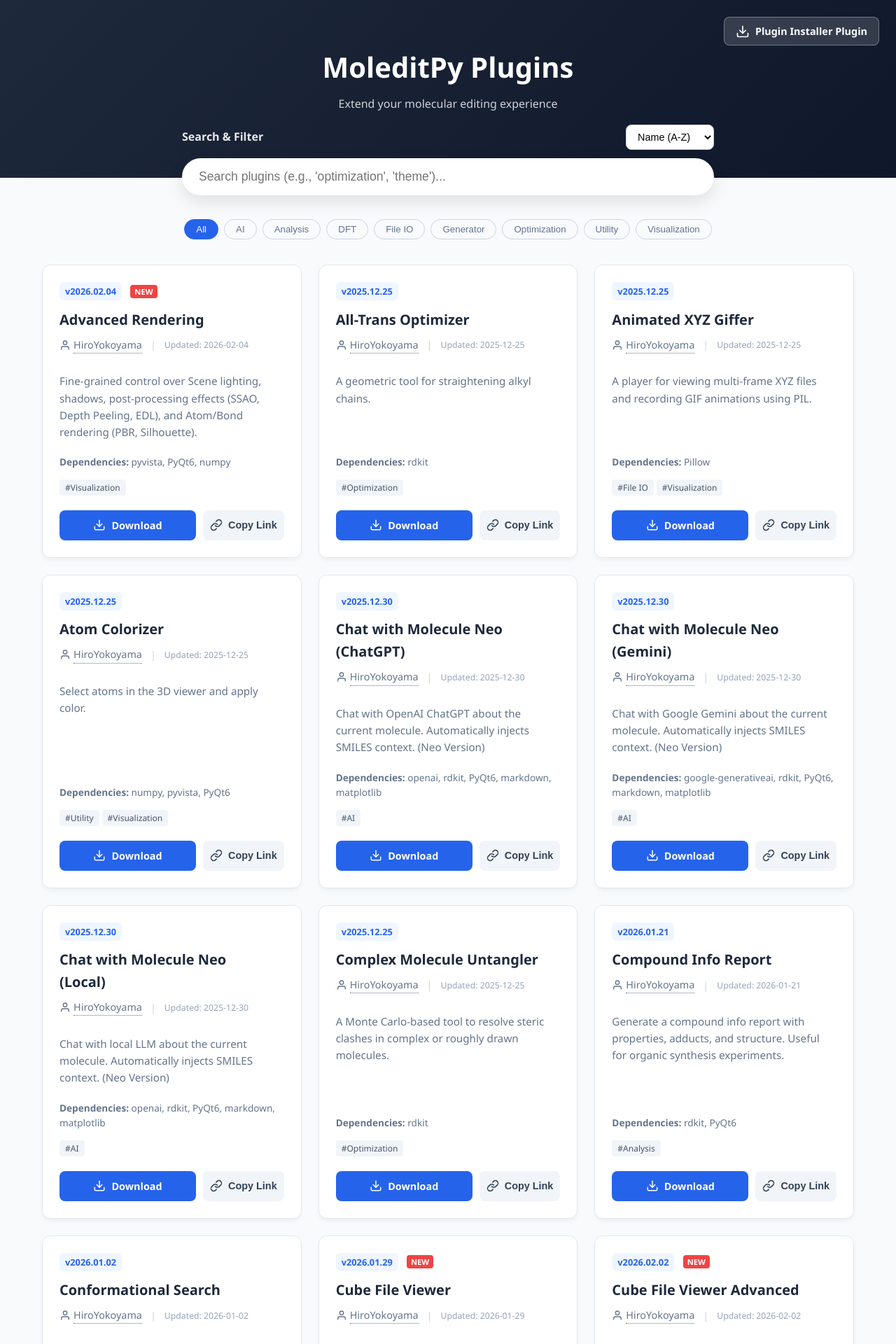
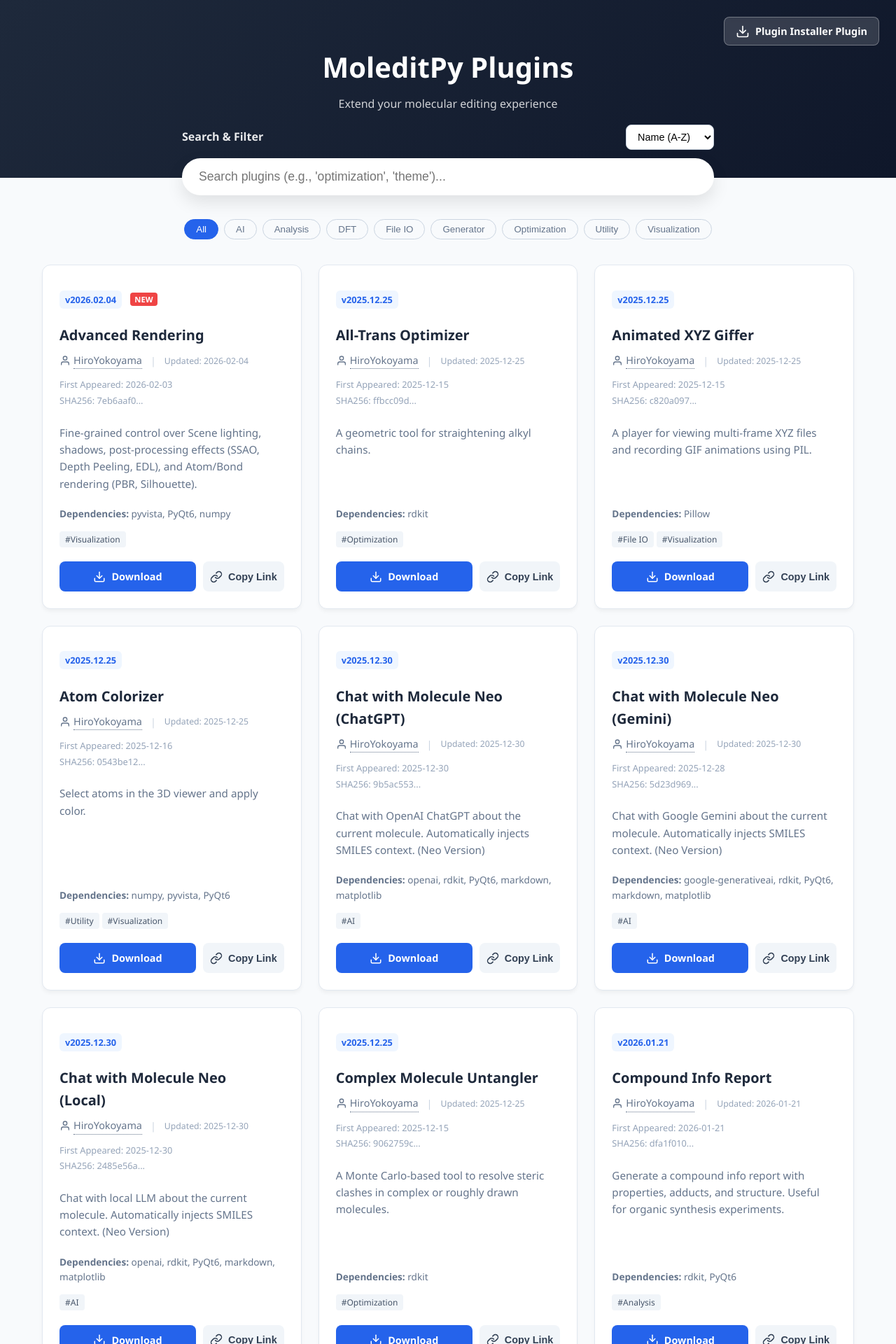
Before and after one commit to HiroYokoyama/moleditpy-plugins, a Jekyll site: the page explorer/index.html, which Jekyll copies as it is, in a window 1280 px wide. Shown: the top 1920 px of the page at 70% size. Built offline with Jekyll 4.4.1, drawn with Linux system fonts in a browser that asks for light colours; some of the changed text lies outside the part shown.

Commit message:
Added sha-256

```diff
--- a/explorer/index.html
+++ b/explorer/index.html
@@ -164,6 +164,7 @@
             justify-content: space-between;
             align-items: center;
             margin-bottom: 12px;
+            min-height: 48px; /* Fixed height to prevent shifting when badge is absent */
         }
 
         .plugin-version {
@@ -589,6 +590,10 @@
                     <span style="margin: 0 6px; color: #cbd5e1;">|</span>
                     <span style="color:#94a3b8; font-size: 0.85em;">Updated: ${plugin.lastUpdated}</span>
                 </div>
+                <div style="font-size: 0.8em; color: #94a3b8; margin-bottom: 8px;">
+                     ${plugin.firstAppeared ? `<span>First Appeared: ${plugin.firstAppeared}</span>` : ''}
+                     ${plugin.sha256 ? `<div title="${plugin.sha256}" style="margin-top:2px;">SHA256: ${plugin.sha256.substring(0, 8)}...</div>` : ''}
+                </div>
                 <p class="plugin-desc">${plugin.description}</p>
                 ${plugin.dependencies && plugin.dependencies.length > 0 ?
                         `<div style="font-size:0.85rem; color:#64748b; margin-bottom:12px;">
--- a/explorer/plugins.json
+++ b/explorer/plugins.json
@@ -14,7 +14,9 @@
       "rdkit"
     ],
     "downloadUrl": "../plugins/All-Trans_Optimizer/all-trans_optimizer.py",
-    "lastUpdated": "2025-12-25"
+    "lastUpdated": "2025-12-25",
+    "sha256": "ffbcc09d82114a13eab8838551ff3fe4dd68d20ee221728599c0f411ecbc2da7",
+    "firstAppeared": "2025-12-15"
   },
   {
     "id": "animated_xyz_giffer",
@@ -32,7 +34,9 @@
       "Pillow"
     ],
     "downloadUrl": "../plugins/Animated_XYZ_Giffer/animated_xyz_giffer.py",
-    "lastUpdated": "2025-12-25"
+    "lastUpdated": "2025-12-25",
+    "sha256": "c820a097d1a569d922ede349ea3fbcd9dc7c4a5a01eb3c2eccdbc41d14e9da5a",
+    "firstAppeared": "2025-12-15"
   },
   {
     "id": "animated_xyz_player",
@@ -48,7 +52,9 @@
     ],
     "dependencies": [],
     "downloadUrl": "../plugins/Animated_XYZ_Player/animated_xyz.py",
-    "lastUpdated": "2025-12-15"
+    "lastUpdated": "2025-12-15",
+    "sha256": "c97fc6b5c4cf19c19400ebb9a980b478edbf07281738c8e2bc7ed7704841778c",
+    "firstAppeared": "2025-12-15"
   },
   {
     "id": "complex_molecule_untangler",
@@ -65,7 +71,9 @@
       "rdkit"
     ],
     "downloadUrl": "../plugins/Complex_Molecule_Untangler/complex_molecule_untangler.py",
-    "lastUpdated": "2025-12-25"
+    "lastUpdated": "2025-12-25",
+    "sha256": "9062759c859d2c2712c662893872e14d6e120104ab1123242ac20b783a8a6e10",
+    "firstAppeared": "2025-12-15"
   },
   {
     "id": "conformational_search",
@@ -82,7 +90,9 @@
       "rdkit"
     ],
     "downloadUrl": "../plugins/Conformational_Search/conf_search.py",
-    "lastUpdated": "2026-01-02"
+    "lastUpdated": "2026-01-02",
+    "sha256": "a6d98b347984ab01780dd3fa5044eed0ab358af0cda46219042bd8162de4c536",
+    "firstAppeared": "2025-12-15"
   },
   {
     "id": "cube_file_viewer",
@@ -101,7 +111,9 @@
       "numpy"
     ],
     "downloadUrl": "../plugins/Cube_File_Viewer/cube_viewer.py",
-    "lastUpdated": "2026-01-29"
+    "lastUpdated": "2026-01-29",
+    "sha256": "98b23a3a05c5fdb83f400d19bbafc38170b1ab2b326aa16c1c23b0f049424990",
+    "firstAppeared": "2025-12-15"
   },
   {
     "id": "gaussian_input_generator",
@@ -117,7 +129,9 @@
     ],
     "dependencies": [],
     "downloadUrl": "../plugins/Gaussian_Input_Generator/gaussian_input_generator.py",
-    "lastUpdated": "2025-12-15"
+    "lastUpdated": "2025-12-15",
+    "sha256": "dc75995709ab18f595031d4db09e4541d4c55f54cc1ee9a23c52233f0e3c0acc",
+    "firstAppeared": "2025-12-15"
   },
   {
     "id": "hello_world",
@@ -132,7 +146,9 @@
     ],
     "dependencies": [],
     "downloadUrl": "../plugins/Hello_World/hello.py",
-    "lastUpdated": "2025-12-12"
+    "lastUpdated": "2025-12-12",
+    "sha256": "1f631c486e9b8512930c81f64b70022208e14b7f6098f9a45afa8cad754febba",
+    "firstAppeared": "2025-12-15"
   },
   {
     "id": "ms_spectrum_simulation",
@@ -149,7 +165,9 @@
       "rdkit"
     ],
     "downloadUrl": "../plugins/MS_Spectrum_Simulation/ms_spectrum.py",
-    "lastUpdated": "2025-12-25"
+    "lastUpdated": "2025-12-25",
+    "sha256": "27c6623f309ff66e3c2a972e17c26456f13add99b983efa95ef61ed133442f28",
+    "firstAppeared": "2025-12-15"
   },
   {
     "id": "orca_input_generator",
@@ -165,7 +183,9 @@
     ],
     "dependencies": [],
     "downloadUrl": "../plugins/ORCA_Input_Generator/orca_input_generator.py",
-    "lastUpdated": "2025-12-15"
+    "lastUpdated": "2025-12-15",
+    "sha256": "736cbac14240117c0eac98942142df15a5cee43f02cbd04c32e737a9bffbff02",
+    "firstAppeared": "2025-12-15"
   },
   {
     "id": "pubchem_name_ressolver",
@@ -183,7 +203,9 @@
       "rdkit"
     ],
     "downloadUrl": "../plugins/PubChem_Name_Ressolver/pubchem_ressolver.py",
-    "lastUpdated": "2025-12-25"
+    "lastUpdated": "2025-12-25",
+    "sha256": "c3565f9bfd8b4c386e53ab98290492686a72537ebed7892f0ecb1cd0bf21b037",
+    "firstAppeared": "2025-12-15"
   },
   {
     "id": "console",
@@ -201,7 +223,9 @@
       "PyQt6"
     ],
     "downloadUrl": "../plugins/Python_Console/console.py",
-    "lastUpdated": "2025-12-25"
+    "lastUpdated": "2025-12-25",
+    "sha256": "f51c1b0ebeab5d20aeee832a01cf5be066264140b483578da5f96fbd41e8d068",
+    "firstAppeared": "2025-12-16"
   },
   {
     "id": "atom_colorizer",
@@ -221,7 +245,9 @@
       "PyQt6"
     ],
     "downloadUrl": "../plugins/Atom_Colorizer/atom_colorizer.py",
-    "lastUpdated": "2025-12-25"
+    "lastUpdated": "2025-12-25",
+    "sha256": "0543be12421e5b090613a0ed3ae5e0c344240c005eb7f61f3577e93d91560654",
+    "firstAppeared": "2025-12-16"
   },
   {
     "id": "dark_mode_theme",
@@ -238,7 +264,9 @@
       "PyQt6"
     ],
     "downloadUrl": "../plugins/Dark_Mode_Theme/dark_mode_plugin.py",
-    "lastUpdated": "2025-12-16"
+    "lastUpdated": "2025-12-16",
+    "sha256": "a7bc80959084172aaad67a12196b94e365a048b99c1f19067ba2a0cbec5e9113",
+    "firstAppeared": "2025-12-16"
   },
   {
     "id": "gaussian_input_generator_neo",
@@ -257,7 +285,9 @@
       "PyQt6"
     ],
     "downloadUrl": "../plugins/Gaussian_Input_Generator_Neo/gaussian_input_generator_neo.py",
-    "lastUpdated": "2026-01-04"
+    "lastUpdated": "2026-01-04",
+    "sha256": "d3d39c560d243a66f07d107d773eb4111cf964f027e9ad94edd4726414f075fc",
+    "firstAppeared": "2025-12-16"
   },
   {
     "id": "vdw_radii_overlay",
@@ -276,7 +306,9 @@
       "PyQt6"
     ],
     "downloadUrl": "../plugins/VDW_Radii_Overlay/vdw_radii_overlay.py",
-    "lastUpdated": "2026-02-03"
+    "lastUpdated": "2026-02-03",
+    "sha256": "c4ba087d48cd896be2bdb259fcace2a27c170ddf56e7250711c6eb492d9f6823",
+    "firstAppeared": "2025-12-17"
   },
   {
     "id": "mapped_cube_viewer",
@@ -297,7 +329,9 @@
       "rdkit"
     ],
     "downloadUrl": "../plugins/Mapped_Cube_Viewer/mapped_cube_viewer.py",
-    "lastUpdated": "2025-12-25"
+    "lastUpdated": "2025-12-25",
+    "sha256": "b4ed616e35c6db1a74a515e6c1504d08ed1cd0752ed4753bcc8149e12edbba5b",
+    "firstAppeared": "2025-12-17"
   },
   {
     "id": "orca_input_generator_neo",
@@ -316,7 +350,9 @@
       "PyQt6"
     ],
     "downloadUrl": "../plugins/Orca_Input_Generator_Neo/orca_input_generator_neo.py",
-    "lastUpdated": "2026-01-04"
+    "lastUpdated": "2026-01-04",
+    "sha256": "b2ff42bd7938706702ad9730b8aa0eb85f33b01a7de50982b347b8c229f27423",
+    "firstAppeared": "2026-01-03"
   },
   {
     "id": "orca_xyz2inp_gui",
@@ -355,7 +391,9 @@
       "PyQt6"
     ],
     "downloadUrl": "../plugins/MS_Spectrum_Simulation_Neo/ms_spectrum_neo.py",
-    "lastUpdated": "2026-02-04"
+    "lastUpdated": "2026-02-04",
+    "sha256": "74424643cff1408d317f30eabac51098e0ddbf925bd20ad074d9b05522b5715b",
+    "firstAppeared": "2025-12-18"
   },
   {
     "id": "gaussian_freq_analyzer",
@@ -377,7 +415,9 @@
       "Pillow"
     ],
     "downloadUrl": "../plugins/Gaussian_Freq_Analyzer/gaussian_fchk_freq_analyzer.py",
-    "lastUpdated": "2026-01-07"
+    "lastUpdated": "2026-01-07",
+    "sha256": "1374fe34e038f3889804892ce6313a74d96db980587acc45e3b28c8e9eec3bbc",
+    "firstAppeared": "2025-12-20"
   },
   {
     "id": "orca_freq_analyzer",
@@ -399,7 +439,9 @@
       "Pillow"
     ],
     "downloadUrl": "../plugins/ORCA_Freq_Analyzer/orca_out_freq_analyzer.py",
-    "lastUpdated": "2026-01-07"
+    "lastUpdated": "2026-01-07",
+    "sha256": "c36fc4b9c812b450e160f3da6b0ad87eb0202b0dd508e2f653b1f0a11a3d72b1",
+    "firstAppeared": "2025-12-20"
   },
   {
     "id": "paste_xyz",
@@ -414,7 +456,9 @@
     ],
     "dependencies": [],
     "downloadUrl": "../plugins/Paste_XYZ/paste_xyz.py",
-    "lastUpdated": "2025-12-25"
+    "lastUpdated": "2025-12-25",
+    "sha256": "915fbf08c9972dca8c23214d4407a2c2c38408f13ae060a2cd3de10c235f6979",
+    "firstAppeared": "2025-12-20"
   },
   {
     "id": "version_checker",
@@ -431,7 +475,9 @@
       "PyQt6"
     ],
     "downloadUrl": "../plugins/Version_Checker/version_checker.py",
-    "lastUpdated": "2025-12-26"
+    "lastUpdated": "2025-12-26",
+    "sha256": "f302273f471d3992084df94affa8fb5c6ac8d71f3a986e651f355722470e05ae",
+    "firstAppeared": "2025-12-26"
   },
   {
     "id": "plugin_installer",
@@ -448,7 +494,9 @@
       "PyQt6"
     ],
     "downloadUrl": "../plugins/Plugin_Installer/plugin_installer.py",
-    "lastUpdated": "2026-01-11"
+    "lastUpdated": "2026-01-11",
+    "sha256": "7a47aee34ba6e8075a9a494d60286abffbaceeaacb48d3abad91a312eed56f03",
+    "firstAppeared": "2026-01-04"
   },
   {
     "id": "chat_with_molecule",
@@ -469,7 +517,9 @@
       "matplotlib"
     ],
     "downloadUrl": "../plugins/Chat_with_Molecule/chat_with_molecule.py",
-    "lastUpdated": "2025-12-27"
+    "lastUpdated": "2025-12-27",
+    "sha256": "b147bcd281f37281d0a204dbf5451513860e70ecd8b0727c656f31f498d04d8f",
+    "firstAppeared": "2025-12-26"
   },
   {
     "id": "chat_with_molecule_neo",
@@ -490,7 +540,9 @@
       "matplotlib"
     ],
     "downloadUrl": "../plugins/Chat_with_Molecule_Neo/chat_with_molecule_neo.py",
-    "lastUpdated": "2025-12-30"
+    "lastUpdated": "2025-12-30",
+    "sha256": "5d23d9696833dc0419ac67289be4dd9c98302635fc9fc87e5d14bd73ed7efe2a",
+    "firstAppeared": "2025-12-28"
   },
   {
     "id": "pubchem_structure_identifier",
@@ -508,7 +560,9 @@
       "PyQt6"
     ],
     "downloadUrl": "../plugins/PubChem_Structure_Identifier/pubchem_structure_identifier.py",
-    "lastUpdated": "2025-12-28"
+    "lastUpdated": "2025-12-28",
+    "sha256": "51974e8d2b20b73892de05c997167132ac537c402387542267f524e05a8d1bec",
+    "firstAppeared": "2025-12-28"
   },
   {
     "id": "chat_with_molecule_neo_chatgpt",
@@ -529,7 +583,9 @@
       "matplotlib"
     ],
     "downloadUrl": "../plugins/Chat_with_Molecule_Neo_ChatGPT/chat_with_molecule_neo_chatGPT.py",
-    "lastUpdated": "2025-12-30"
+    "lastUpdated": "2025-12-30",
+    "sha256": "9b5ac553ac212fe46c6a2c99863deb8c7c987a2edf44ad1abc981eac0e44fd42",
+    "firstAppeared": "2025-12-30"
   },
   {
     "id": "chat_with_molecule_neo_local",
@@ -550,7 +606,9 @@
       "matplotlib"
     ],
     "downloadUrl": "../plugins/Chat_with_Molecule_Neo_Local/chat_with_molecule_neo_local.py",
-    "lastUpdated": "2025-12-30"
+    "lastUpdated": "2025-12-30",
+    "sha256": "2485e56a40593057d532db7f554c1f1572f766b5036d51ba4b2c0c5b2b5d9536",
+    "firstAppeared": "2025-12-30"
   },
   {
     "id": "symmetry_analyzer",
@@ -569,7 +627,9 @@
       "pymatgen"
     ],
     "downloadUrl": "../plugins/Symmetry_Analyzer/symmetry_analyzer.py",
-    "lastUpdated": "2025-12-31"
+    "lastUpdated": "2025-12-31",
+    "sha256": "e9b960dc8933edb46ac364329f011ddb81970d3b5fc975eea0150d68e17ed5d8",
+    "firstAppeared": "2025-12-31"
   },
   {
     "id": "vector_viewer",
@@ -589,7 +649,9 @@
       "pyvista"
     ],
     "downloadUrl": "../plugins/Vector_Viewer/vector_viewer.py",
-    "lastUpdated": "2025-12-31"
+    "lastUpdated": "2025-12-31",
+    "sha256": "2b64faafdc4d4b5fe5fb6c269c610f7723c3740b0e9832ce4120b44798859922",
+    "firstAppeared": "2025-12-31"
   },
   {
     "id": "mopac_input_generator",
@@ -608,7 +670,9 @@
       "PyQt6"
     ],
     "downloadUrl": "../plugins/Mopac_Input_Generator/mopac_input_generator.py",
-    "lastUpdated": "2026-01-03"
+    "lastUpdated": "2026-01-03",
+    "sha256": "d16ff15b78e8cf53288ef2f5ca39a95b2e18ee95eba368ebf8b4ed13690d2f90",
+    "firstAppeared": "2026-01-03"
   },
   {
     "id": "gamess_input_generator",
@@ -627,7 +691,9 @@
       "PyQt6"
     ],
     "downloadUrl": "../plugins/Gamess_Input_Generator/gamess_input_generator.py",
-    "lastUpdated": "2026-01-03"
+    "lastUpdated": "2026-01-03",
+    "sha256": "5d7f0a579b9ffa4344db81c9bcdb057b7e048826a3ba3d682b8a0151557d464b",
+    "firstAppeared": "2026-01-03"
   },
   {
     "id": "pyscf_input_generator",
@@ -647,7 +713,9 @@
       "PyQt6"
     ],
     "downloadUrl": "../plugins/PySCF_Input_Generator/pyscf_input_generator.py",
-    "lastUpdated": "2026-01-03"
+    "lastUpdated": "2026-01-03",
+    "sha256": "91c4df1e193297f2926344a87986908405a8a40e04e1e0ebc0b65b2d834f7030",
+    "firstAppeared": "2026-01-03"
   },
   {
     "id": "psi4_input_generator",
@@ -666,7 +734,9 @@
       "PyQt6"
     ],
     "downloadUrl": "../plugins/Psi4_Input_Generator/psi4_input_generator.py",
-    "lastUpdated": "2026-01-03"
+    "lastUpdated": "2026-01-03",
+    "sha256": "e838a19658aae86d8efa30d5754e76a91ad88f129ee623329bf9a9136c48274a",
+    "firstAppeared": "2026-01-03"
   },
   {
     "id": "molecule_comparator",
@@ -685,7 +755,9 @@
       "PyQt6"
     ],
     "downloadUrl": "../plugins/Molecule_Comparator/molecule_comparator.py",
-    "lastUpdated": "2026-01-23"
+    "lastUpdated": "2026-01-23",
+    "sha256": "9f457e155df6d3ab44f9f8bde8c34b5daa9b888cd05b8dc2b6565cd3526c7210",
+    "firstAppeared": "2026-01-03"
   },
   {
     "id": "nwchem_input_generator",
@@ -704,7 +776,9 @@
       "PyQt6"
     ],
     "downloadUrl": "../plugins/NWChem_Input_Generator/nwchem_input_generator.py",
-    "lastUpdated": "2026-01-03"
+    "lastUpdated": "2026-01-03",
+    "sha256": "90955c56ab9969669d64e9799d97a158803777871e0d7ec9e3e4d704d2ac7df9",
+    "firstAppeared": "2026-01-03"
   },
   {
     "id": "xyz_editor",
@@ -723,7 +797,9 @@
       "PyQt6"
     ],
     "downloadUrl": "../plugins/XYZ_Editor/xyz_editor.py",
-    "lastUpdated": "2026-01-04"
+    "lastUpdated": "2026-01-04",
+    "sha256": "c555e81013e89e6b5d39990acd4dc01a19522eae5cade6a5a9fa0ef0a54b0d9d",
+    "firstAppeared": "2026-01-03"
   },
   {
     "id": "hello_world_folder",
@@ -738,7 +814,9 @@
     ],
     "dependencies": [],
     "downloadUrl": "../plugins/Hello_World_Folder_Plugin/HelloWorldFolderPlugin.zip",
-    "lastUpdated": "2026-01-05"
+    "lastUpdated": "2026-01-05",
+    "sha256": "ced69c06a80f8965990e0622695efb2e350872e2cc2035848d359ce64a1a9ad3",
+    "firstAppeared": "2026-01-04"
   },
   {
     "id": "pyscf_calculator",
@@ -779,7 +857,9 @@
       "openbabel-wheel"
     ],
     "downloadUrl": "../plugins/OpenBabel_Conversion_Tool/openbabel_conversion_tool.py",
-    "lastUpdated": "2026-01-10"
+    "lastUpdated": "2026-01-10",
+    "sha256": "9f8cab5b9dda9889f4943c6dae0e39d4a13f87508b23a6f01f5888cd40cf78ae",
+    "firstAppeared": "2026-01-10"
   },
   {
     "id": "paste_from_chemdraw",
@@ -797,7 +877,9 @@
       "rdkit"
     ],
     "downloadUrl": "../plugins/Paste_from_ChemDraw/paste_chemdraw.py",
-    "lastUpdated": "2026-01-15"
+    "lastUpdated": "2026-01-15",
+    "sha256": "9578ae23873c30f156302140f0aae4c4051938d27f3384c4aa52d5666c34af82",
+    "firstAppeared": "2026-01-15"
   },
   {
     "id": "compound_info_report",
@@ -815,7 +897,9 @@
       "PyQt6"
     ],
     "downloadUrl": "../plugins/Compound_Info_Report/compound_info_report.py",
-    "lastUpdated": "2026-01-21"
+    "lastUpdated": "2026-01-21",
+    "sha256": "dfa1f0107b41669e26abd9c978fcdccb30f545443f66590d39cad2a0865349c5",
+    "firstAppeared": "2026-01-21"
   },
   {
     "id": "gaussian_mo_analyzer",
@@ -838,7 +922,9 @@
       "PyQt6"
     ],
     "downloadUrl": "../plugins/Gaussian_MO_Analyzer/gaussian_fchk_mo_analyzer.zip",
-    "lastUpdated": "2026-02-02"
+    "lastUpdated": "2026-02-02",
+    "sha256": "7c9e50d6f170477a402508caad4ed6ce2ddf63cafa97aab256046ae978dc22d9",
+    "firstAppeared": "2026-01-23"
   },
   {
     "id": "gaussian_fchk_loader",
@@ -856,7 +942,9 @@
       "PyQt6"
     ],
     "downloadUrl": "../plugins/Gaussian_FCHK_Loader/gaussian_fchk_loader.py",
-    "lastUpdated": "2026-01-23"
+    "lastUpdated": "2026-01-23",
+    "sha256": "ff6c78af1ab062c670f22950cf350faee48bdd54d85fb1b1f694cd0d6650159d",
+    "firstAppeared": "2026-01-23"
   },
   {
     "id": "settings_saver",
@@ -873,7 +961,9 @@
       "PyQt6"
     ],
     "downloadUrl": "../plugins/Settings_Saver/settings_saver.py",
-    "lastUpdated": "2026-01-25"
+    "lastUpdated": "2026-01-25",
+    "sha256": "69ec4b15cbcee0c7aaf511c956bf61b6d92adcc4dae4aae1a6a53b654b08de1c",
+    "firstAppeared": "2026-01-25"
   },
   {
     "id": "structural_updater",
@@ -891,7 +981,9 @@
       "PyQt6"
     ],
     "downloadUrl": "../plugins/Structural_Updater/structural_updater.py",
-    "lastUpdated": "2026-01-28"
+    "lastUpdated": "2026-01-28",
+    "sha256": "f6ae8901b27cbcadd3840da4cf2217405d8deeeb98a6970483db6b2346f6951e",
+    "firstAppeared": "2026-01-28"
   },
   {
     "id": "orca_result_analyzer",
@@ -958,9 +1050,11 @@
       "PyQt6"
     ],
     "downloadUrl": "../plugins/Cube_File_Viewer_Advanced/cube_viewer_advanced.py",
-    "lastUpdated": "2026-02-02"
+    "lastUpdated": "2026-02-02",
+    "sha256": "e68d4c4fd2885ed4fb94328fb81455dd839c26911ef4fbc012b3046efc28be3b",
+    "firstAppeared": "2026-02-02"
   },
-    {
+  {
     "id": "advanced_rendering",
     "visible": true,
     "name": "Advanced Rendering",
@@ -977,7 +1071,8 @@
       "numpy"
     ],
     "downloadUrl": "../plugins/Advanced_Rendering/advanced_rendering.py",
-    "lastUpdated": "2026-02-04"
+    "lastUpdated": "2026-02-04",
+    "sha256": "7eb6aaf015c06940df21190dae9b612d3669a17fa5957a473a74c64f3d377f39",
+    "firstAppeared": "2026-02-03"
   }
-
 ]
```
Also changed, not shown: 1 other file.
